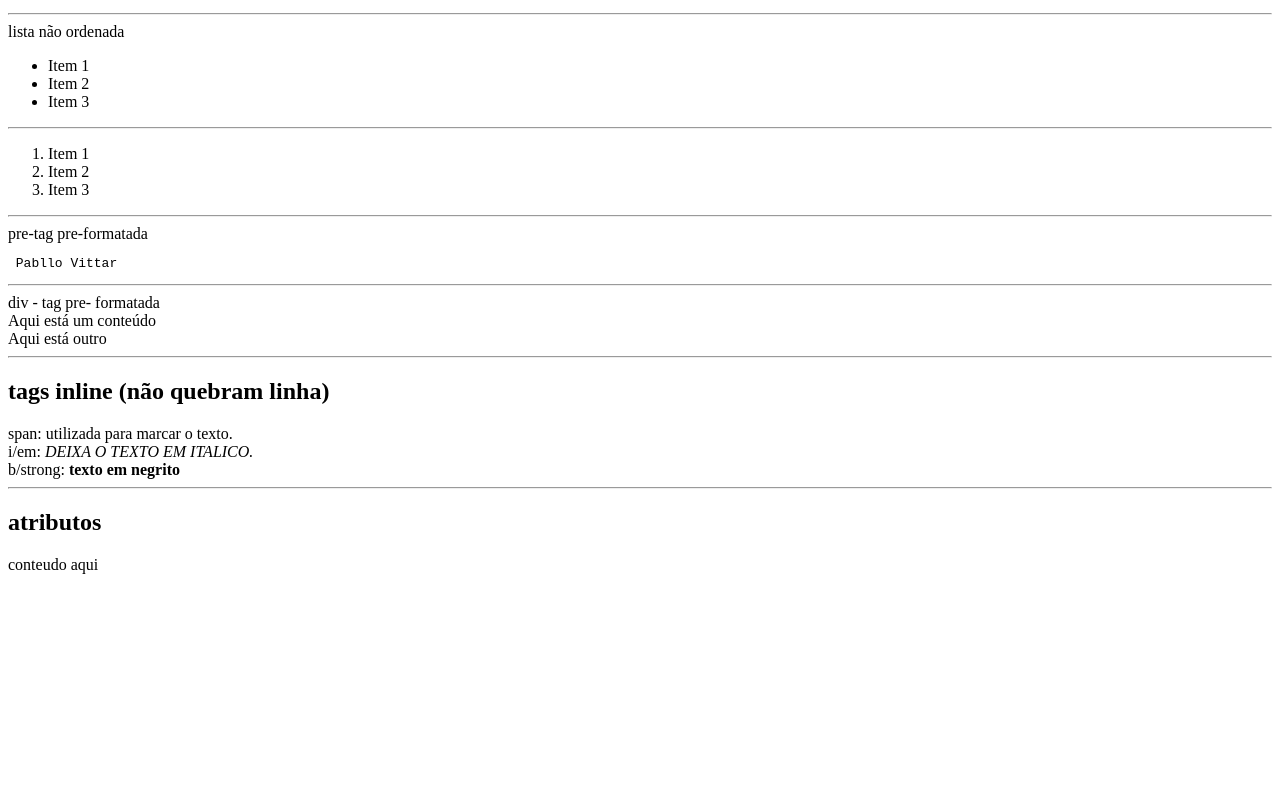
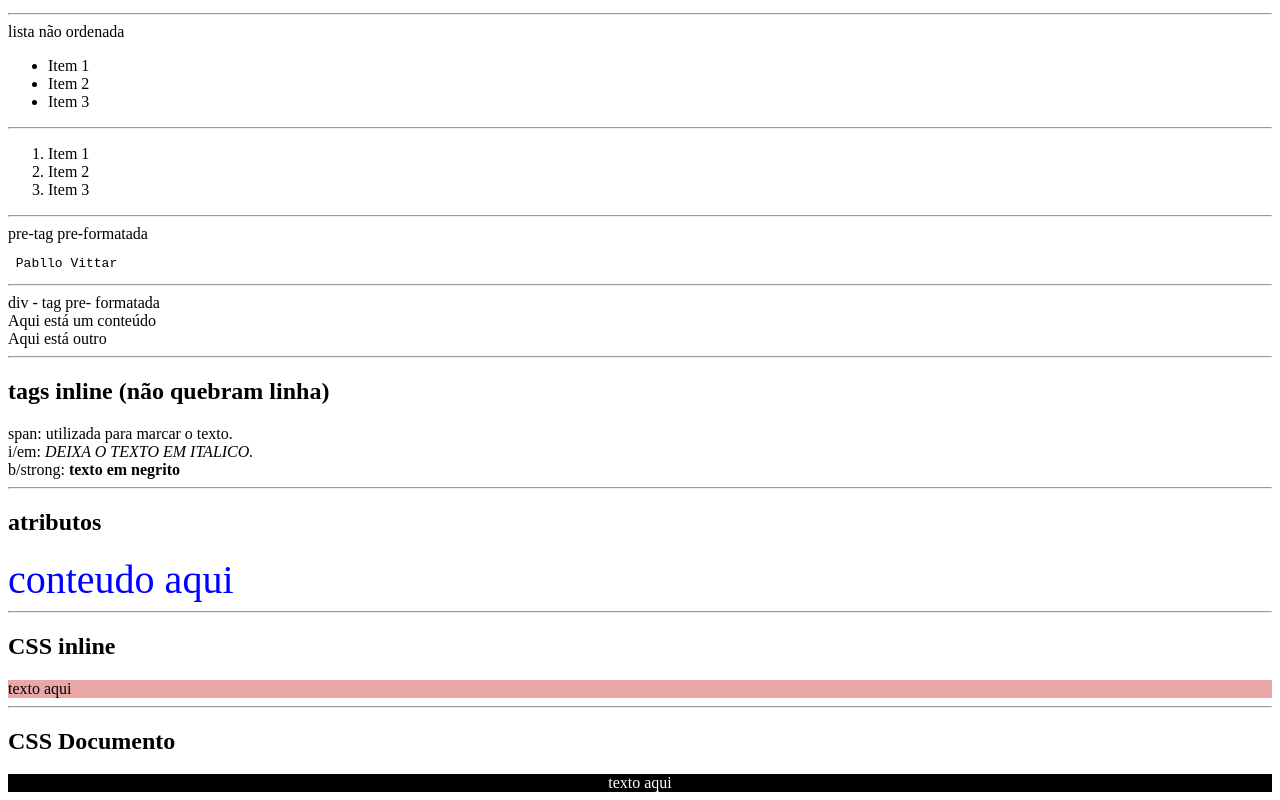
Before and after one commit to pedrojuv/website-2i, a plain HTML site: page index.html in a window 1280 px wide. Shown: the part 503-1303 px from the top of the page. Before the commit the page ends 1103 px from the top, so only its background shows below. Drawn offline with Linux system fonts and the light colour scheme.

Commit message:
Add files via upload

```diff
--- a/index.html
+++ b/index.html
@@ -70,17 +70,35 @@ span: <span>utilizada para marcar o texto.</span>
 <br>
 i/em: <i>DEIXA O TEXTO EM ITALICO.</i>
 <br>
-b/strong: <B>texto em negrito</B>
+b/strong: <b>texto em negrito</b>
 
 
 <hr>
 <h2>atributos</h2>
-<div class="nomeClasse" id="identificador" style="sdfgnhjhg" title="dfghyujigfd">
+
+<div class="nomeClasse" id="identificador" style= "color:blue; font-size:40px" title="Título">
      conteudo aqui
 </div>
 
-<br>
+<hr>
 
+    <h2>CSS inline</h2>
+    <div style="background:#e9a7a7; color:#000">
+    texto aqui
+    </div>
 
+    <hr>
+    <h2>CSS Documento</h2>
+    <div class="classe">
+        texto aqui
+    </div>
+    <style>
+        .classe{
+            background:#000;
+            color:#fff;
+            text-align:center;
+        }
+
+    </style>
 </body>
 </html>
```
